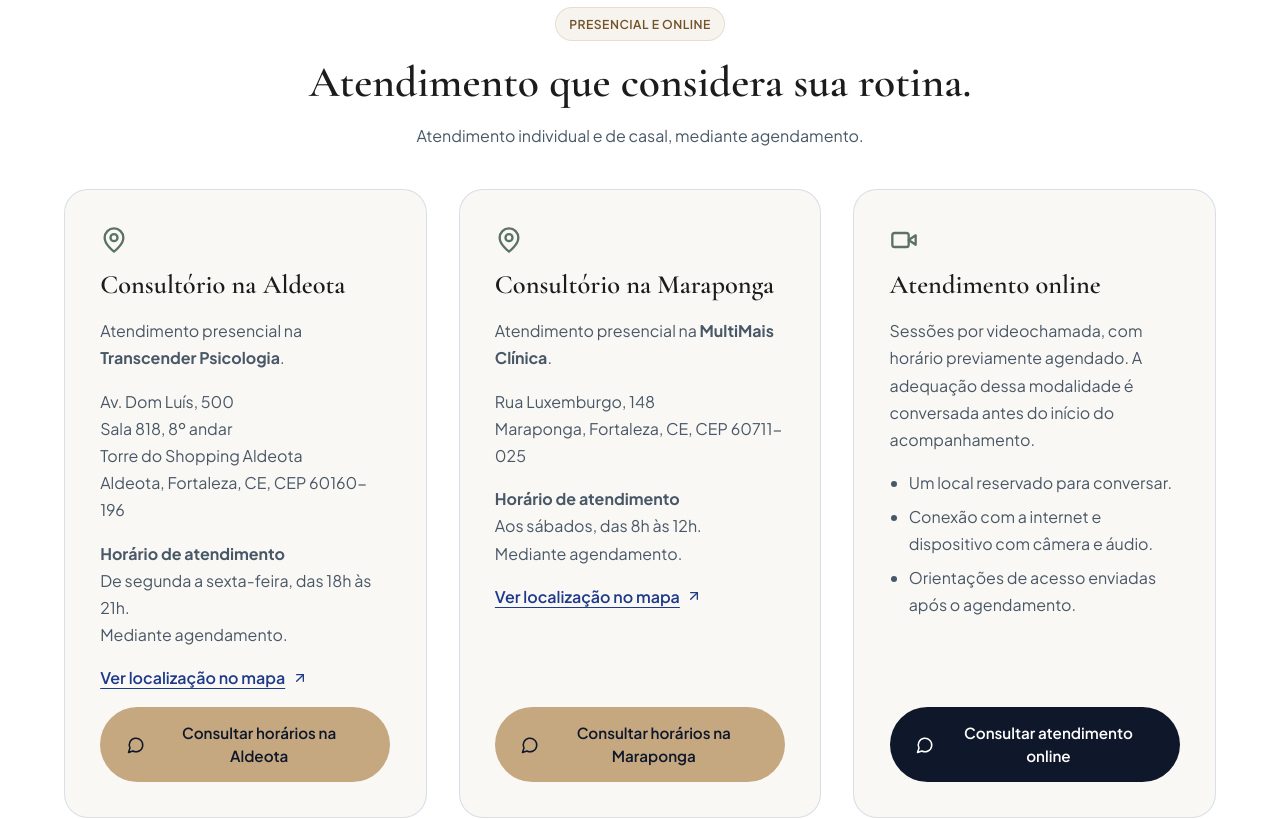
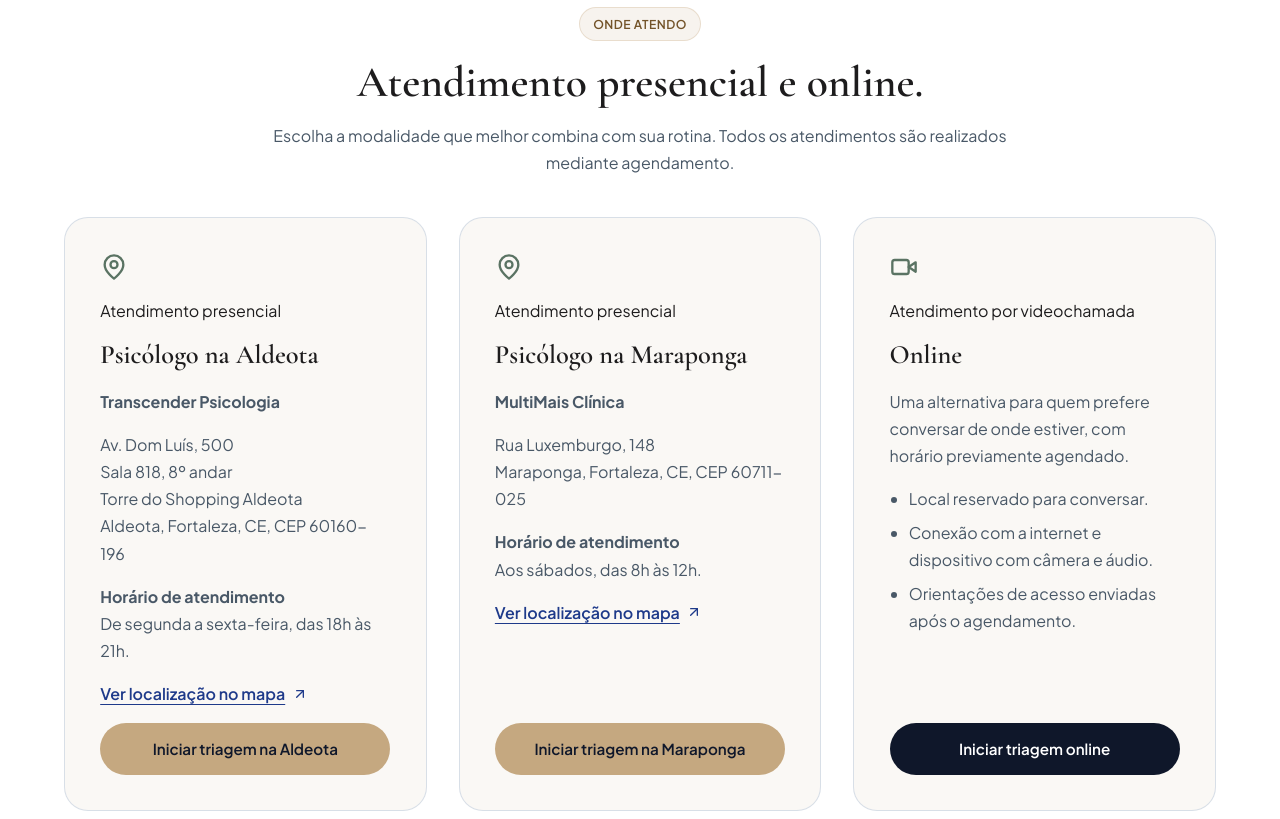
Before and after one commit to calexquevedo-hub/gallant-galileo, a React (Vite) app: page / in a window 1280 px wide. Shown: the part 2220-3039 px from the top of the page. Built offline with nearby package versions, Linux system fonts and the light colour scheme.

Commit message:
Reorganiza seções e reduz repetições

```diff
--- a/src/components/Modalities.jsx
+++ b/src/components/Modalities.jsx
@@ -1,55 +1,59 @@
 import React from 'react';
-import { Video, MapPin, ArrowUpRight, MessageCircle } from 'lucide-react';
-import { offices, serviceSummary, whatsappUrl, mapsUrl } from '../data/site';
+import { ArrowUpRight, MapPin, Video } from 'lucide-react';
+import { offices, mapsUrl } from '../data/site';
 
-function OfficeCard({ officeKey }) {
+function OfficeCard({ officeKey, onOpenTriage }) {
   const office = offices[officeKey];
+  const modality = 'Presencial na ' + office.district;
+
   return (
     <article className="modality-card">
       <MapPin size={28} aria-hidden="true" />
-      <h3>Consultório na {office.district}</h3>
-      <p>Atendimento presencial na <strong>{office.clinic}</strong>.</p>
+      <span className="modality-label">Atendimento presencial</span>
+      <h3>Psicólogo na {office.district}</h3>
+      <p><strong>{office.clinic}</strong></p>
       <address>
         {office.street}<br />
         {office.complement && <>{office.complement}<br /></>}
         {office.building && <>{office.building}<br /></>}
         {office.district}, {office.locality}, CEP {office.postalCode}
       </address>
-      <p><strong>Horário de atendimento</strong><br />{office.hours}<br />Mediante agendamento.</p>
+      <p><strong>Horário de atendimento</strong><br />{office.hours}</p>
       <a className="text-link" href={mapsUrl(officeKey)} target="_blank" rel="noopener noreferrer">
         Ver localização no mapa <ArrowUpRight size={16} aria-hidden="true" />
       </a>
-      <a href={whatsappUrl(officeKey)} target="_blank" rel="noopener noreferrer" className="btn btn-gold">
-        <MessageCircle size={18} aria-hidden="true" /><span>Consultar horários na {office.district}</span>
-      </a>
+      <button type="button" className="btn btn-gold" onClick={() => onOpenTriage?.(modality)}>
+        Iniciar triagem na {office.district}
+      </button>
     </article>
   );
 }
 
-export default function Modalities() {
+export default function Modalities({ onOpenTriage }) {
   return (
-    <section id="modalidades" className="section reveal-on-scroll surface-section">
+    <section id="locais" className="section reveal-on-scroll surface-section">
       <div className="container">
         <div className="section-heading">
-          <span className="badge badge-gold">Presencial e online</span>
-          <h2>Atendimento que considera sua rotina.</h2>
-          <p>{serviceSummary}</p>
+          <span className="badge badge-gold">Onde atendo</span>
+          <h2>Atendimento presencial e online.</h2>
+          <p>Escolha a modalidade que melhor combina com sua rotina. Todos os atendimentos são realizados mediante agendamento.</p>
         </div>
         <div className="grid-3 modalities-grid">
-          <OfficeCard officeKey="aldeota" />
-          <OfficeCard officeKey="maraponga" />
+          <OfficeCard officeKey="aldeota" onOpenTriage={onOpenTriage} />
+          <OfficeCard officeKey="maraponga" onOpenTriage={onOpenTriage} />
           <article className="modality-card">
             <Video size={28} aria-hidden="true" />
-            <h3>Atendimento online</h3>
-            <p>Sessões por videochamada, com horário previamente agendado. A adequação dessa modalidade é conversada antes do início do acompanhamento.</p>
+            <span className="modality-label">Atendimento por videochamada</span>
+            <h3>Online</h3>
+            <p>Uma alternativa para quem prefere conversar de onde estiver, com horário previamente agendado.</p>
             <ul className="simple-list">
-              <li>Um local reservado para conversar.</li>
+              <li>Local reservado para conversar.</li>
               <li>Conexão com a internet e dispositivo com câmera e áudio.</li>
               <li>Orientações de acesso enviadas após o agendamento.</li>
             </ul>
-            <a href={whatsappUrl('online')} target="_blank" rel="noopener noreferrer" className="btn btn-primary">
-              <MessageCircle size={18} aria-hidden="true" /><span>Consultar atendimento online</span>
-            </a>
+            <button type="button" className="btn btn-primary" onClick={() => onOpenTriage?.('Atendimento online')}>
+              Iniciar triagem online
+            </button>
           </article>
         </div>
       </div>
```
